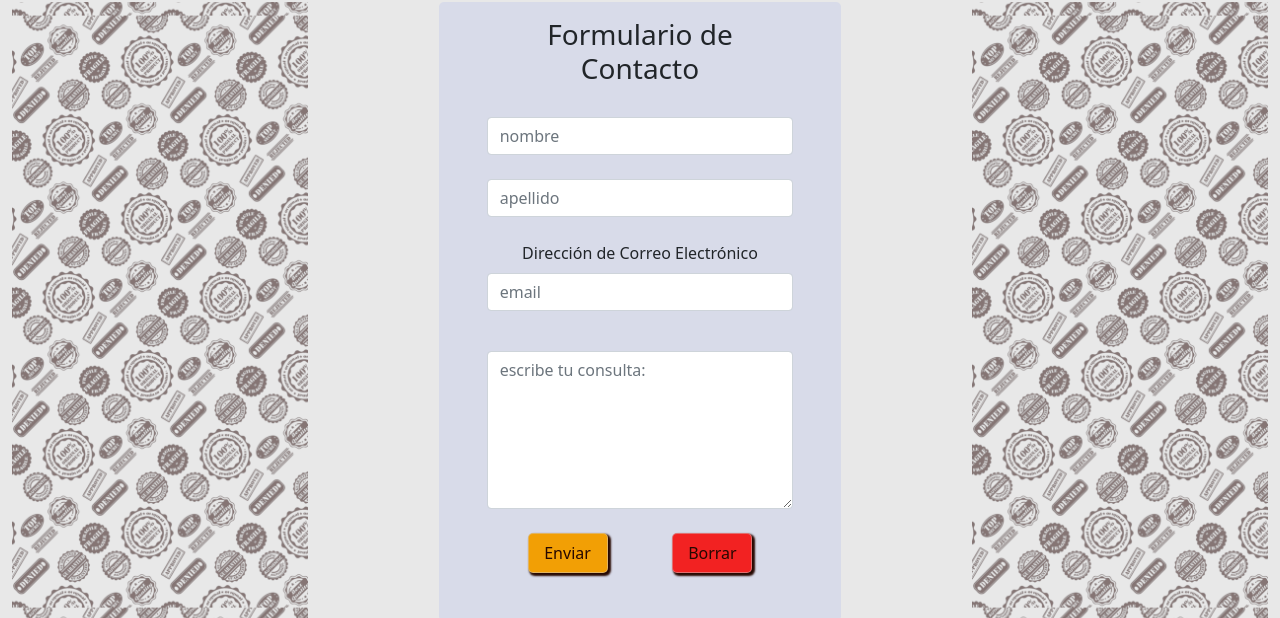
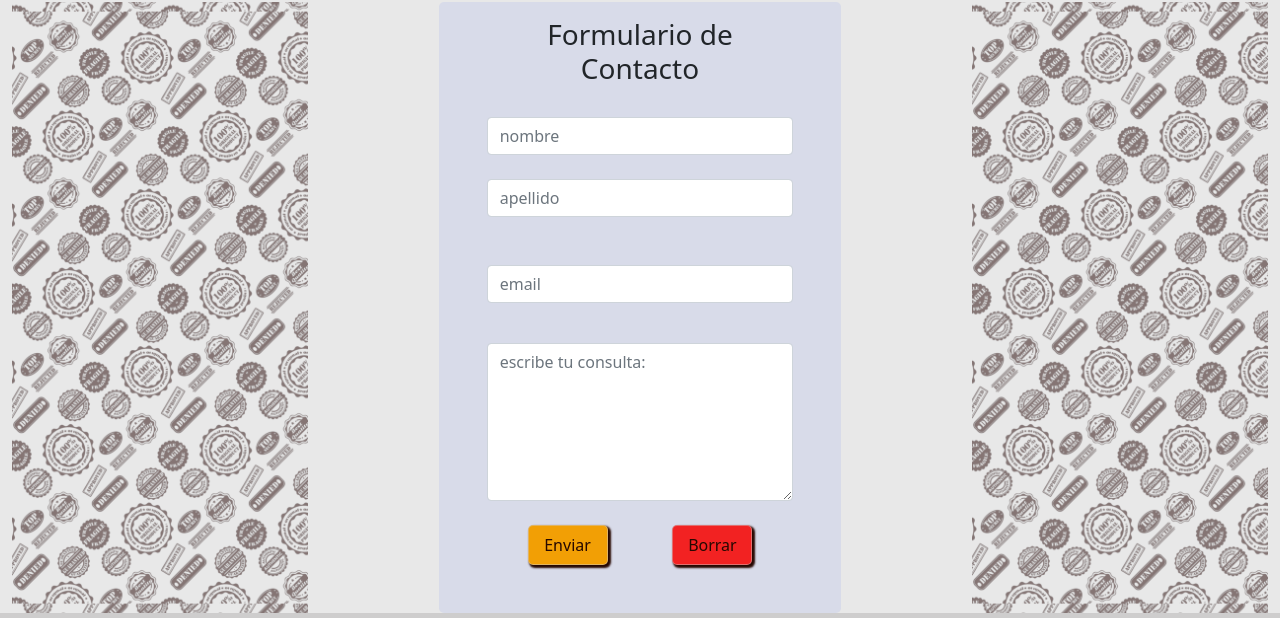
Before and after one commit to AndresChiassoni/sellosGoma, a website: page pages/contact.html in a window 1280 px wide. Shown: the part 158-776 px from the top of the page. Drawn offline with nearby package versions, Linux system fonts and the light colour scheme.

Commit message:
simplificacion texto contacto

```diff
--- a/pages/contact.html
+++ b/pages/contact.html
@@ -141,7 +141,7 @@
               </div>
               <div class="pt-3 pb-2 ps-5 pe-5">
                 <label for="exampleFormControlInput1" class="form-label"
-                  >Dirección de Correo Electrónico</label
+                  ></label
                 >
                 <input
                   type="email"
```
